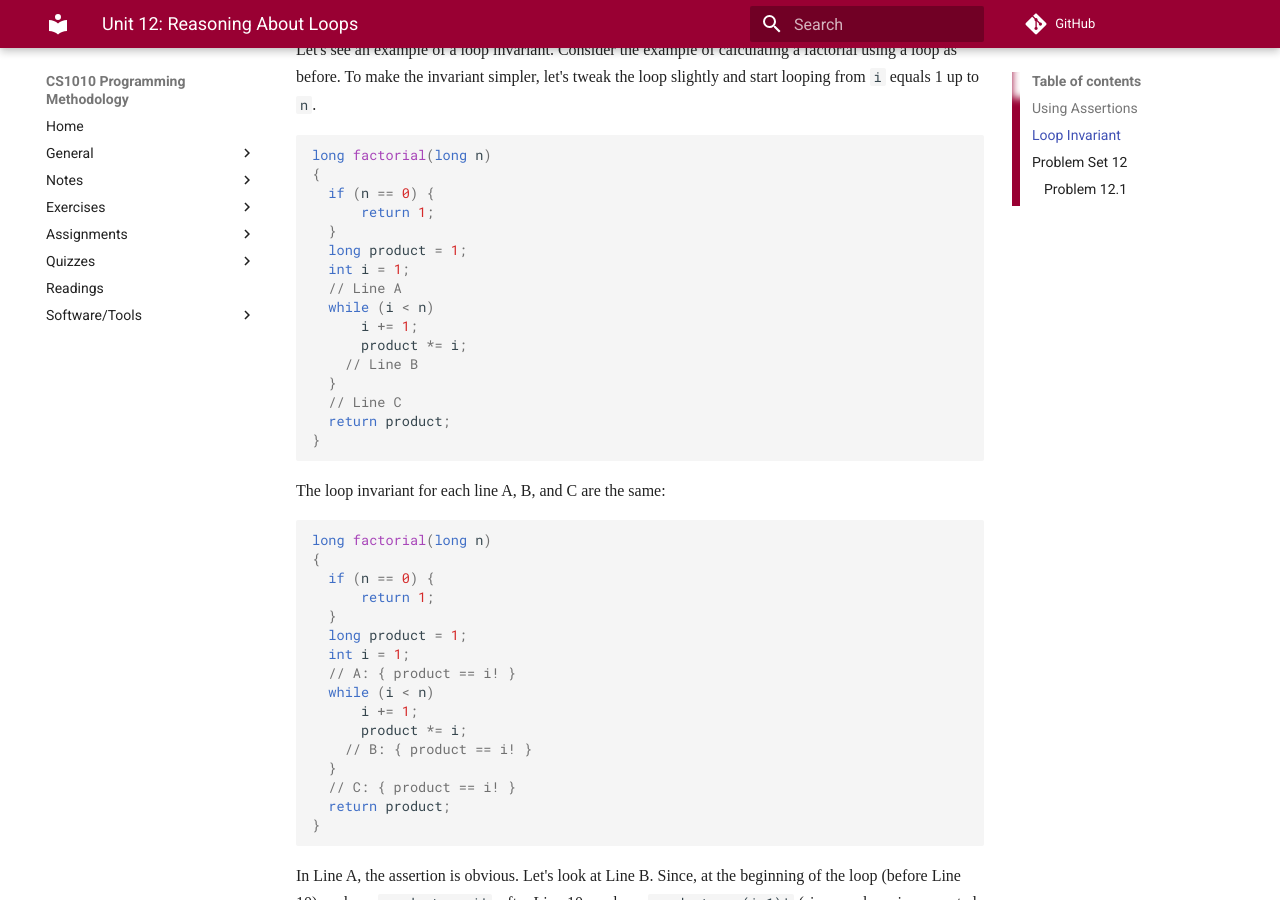
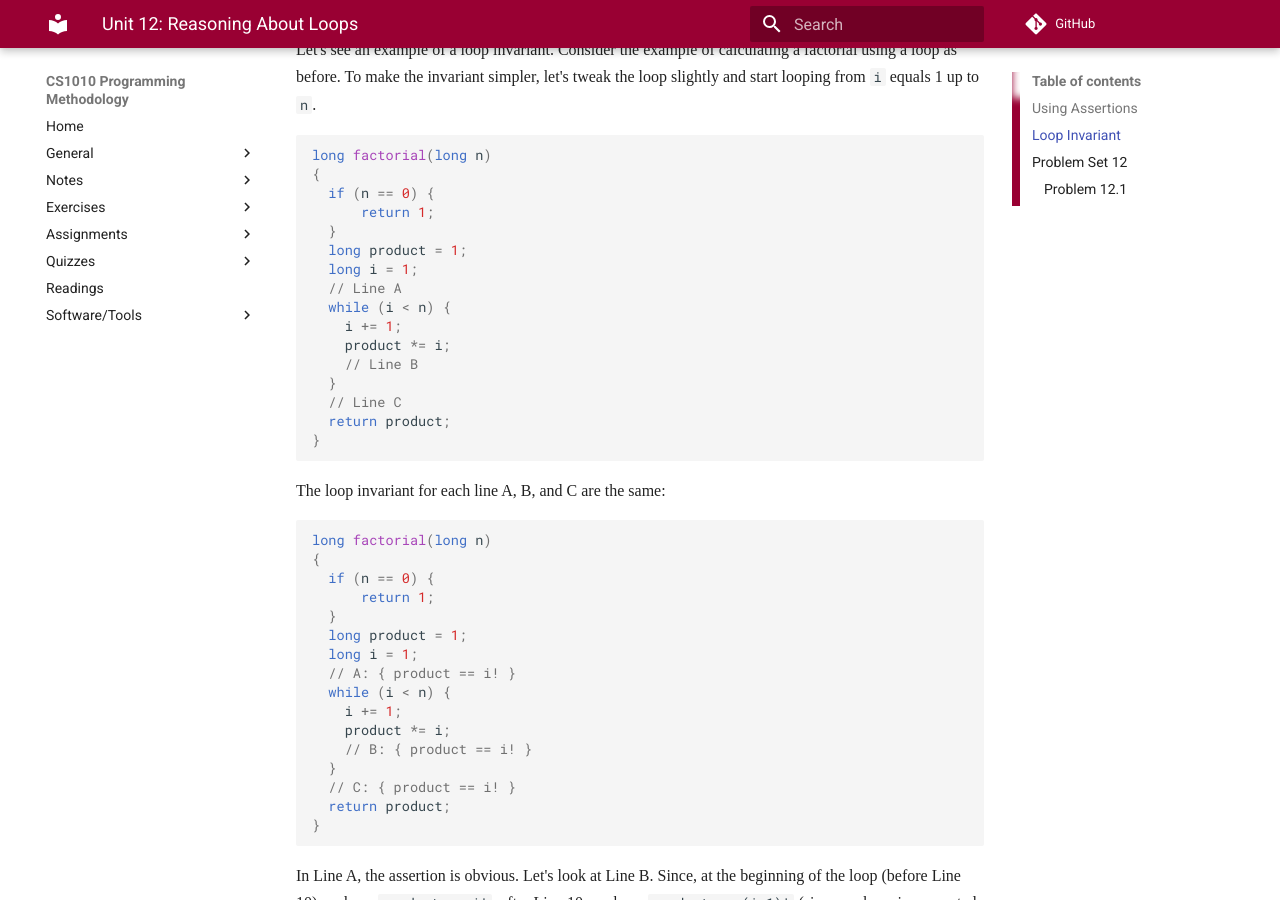
Before and after one commit to LL-Pengfei/CS1010-AY1819S1-Personal, an MkDocs documentation site: the page built from docs/12-invariant.md, in a window 1280 px wide and 900 px high, scrolled down 1632 px. Built offline with MkDocs 1.6.1 and Material for MkDocs 9.7.7, drawn with Linux system fonts in a browser that asks for light colours; nearby versions of some CDN libraries; some web fonts are replaced; comment, search, counter and statistics services are not loaded; old or Windows-style settings are respelled for this version of MkDocs.

Commit message:
Use long instead of int

```diff
--- a/docs/12-invariant.md
+++ b/docs/12-invariant.md
@@ -64,11 +64,11 @@ long factorial(long n)
       return 1;
   }
   long product = 1;
-  int i = 1;
+  long i = 1;
   // Line A
-  while (i < n)
-      i += 1;
-      product *= i;
+  while (i < n) {
+    i += 1;
+    product *= i;
     // Line B
   }
   // Line C
@@ -85,11 +85,11 @@ long factorial(long n)
       return 1;
   }
   long product = 1;
-  int i = 1;
+  long i = 1;
   // A: { product == i! }
-  while (i < n)
-      i += 1;
-      product *= i;
+  while (i < n) {
+    i += 1;
+    product *= i;
     // B: { product == i! }
   }
   // C: { product == i! }
```
